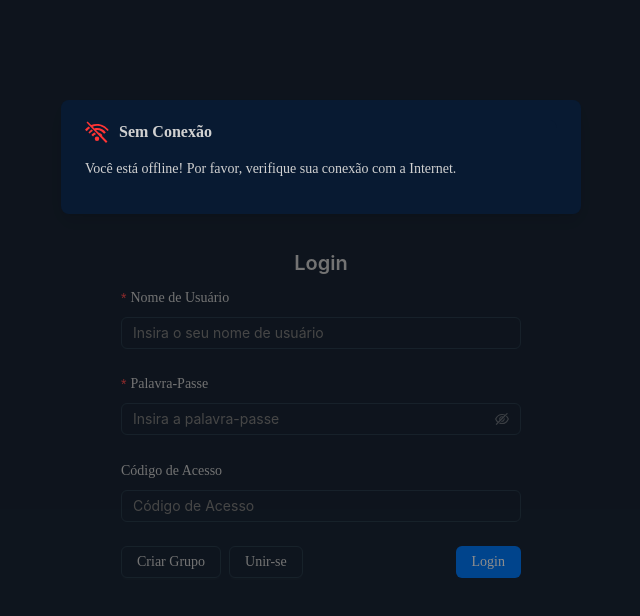
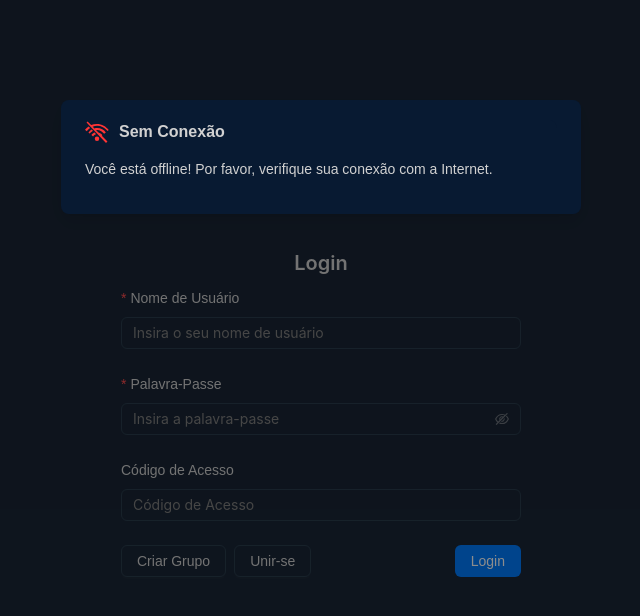
Before and after one commit to johnquinto/frontend-react, a React (Vite) app: page / in a window 1280 px wide. Shown: the top 616 px of the page, without its empty margins (319-959 px from the left). Built offline with nearby package versions, Linux system fonts and the light colour scheme; no server answers.

Commit message:
Update index.css

```diff
--- a/src/index.css
+++ b/src/index.css
@@ -1,5 +1,5 @@
 *{
-  font-family: 'Times New Roman', Times, serif;
+  font-family: Arial, Helvetica, sans-serif;
 }
 body {
   margin: 0;
```
